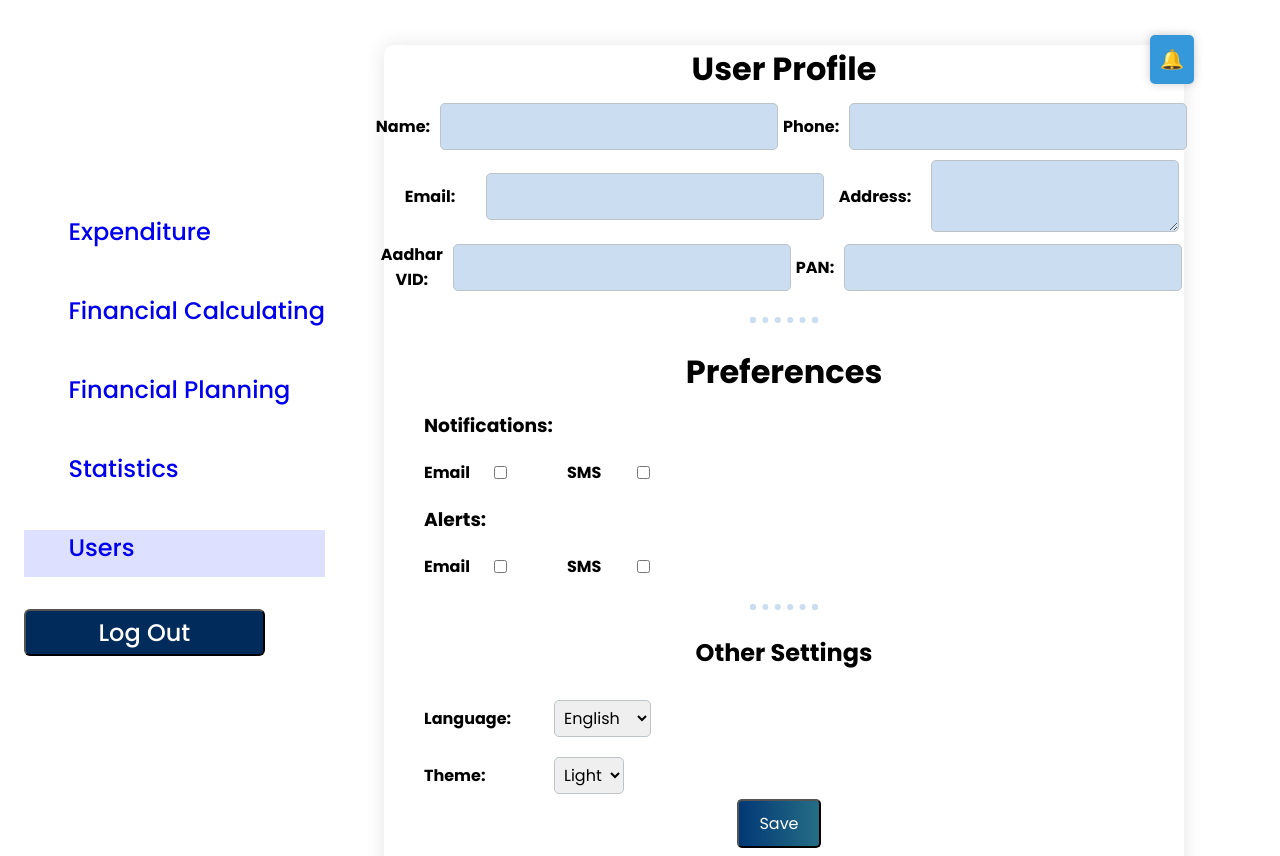
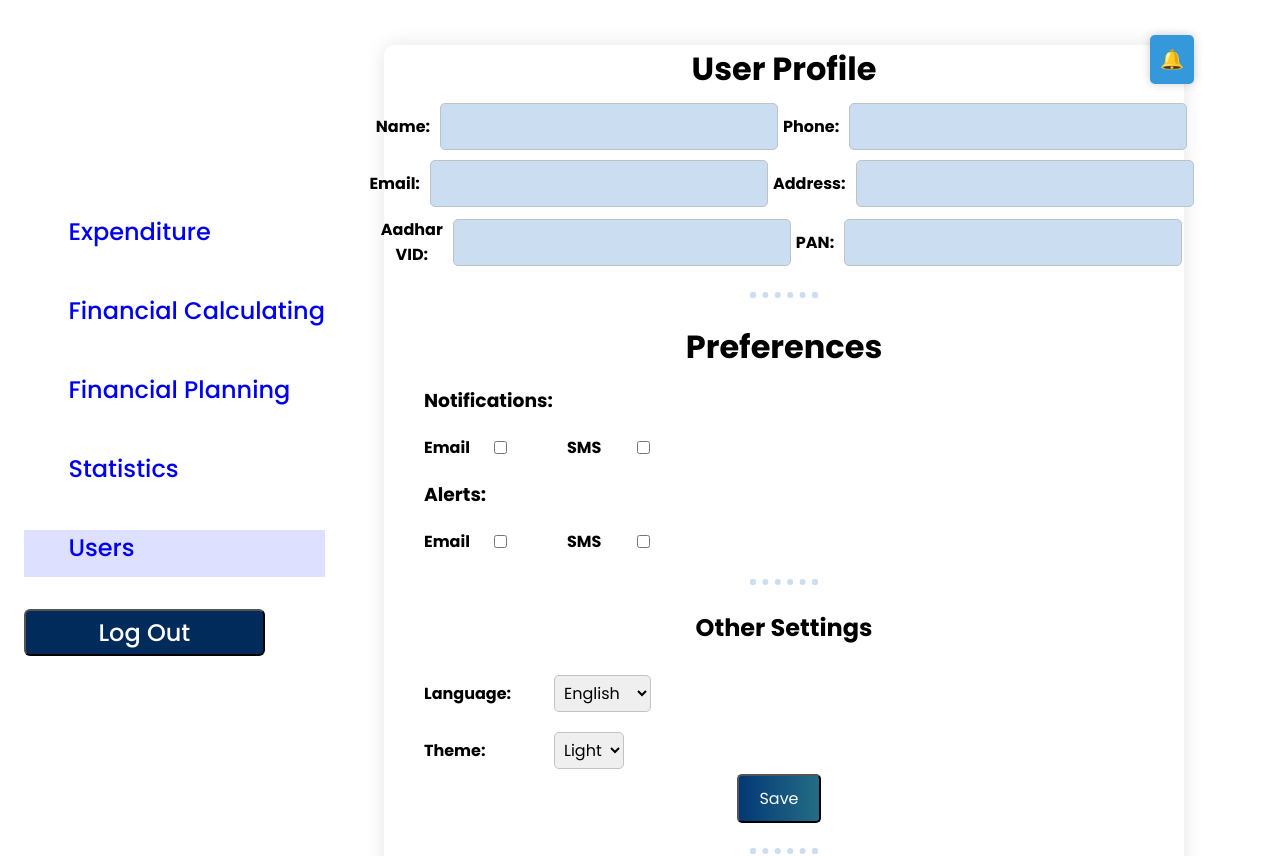
Before and after one commit to murlipatel1/gfg_cloudhackethon, a React (Create React App) app in the folder client_react/: page /users in a window 1280 px wide. Shown: the top 856 px of the page. Built offline with nearby package versions, Linux system fonts and the light colour scheme; some icons are missing.

Commit message:
Update User.jsx

```diff
--- a/client_react/src/components/User Detail/User.jsx
+++ b/client_react/src/components/User Detail/User.jsx
@@ -30,7 +30,8 @@ const User = () => {
             <input type="email" id="email" name="email" />
 
             <label for="address">Address:</label>
-            <textarea id="address" name="address"></textarea>
+            <input type="text" id="address" name="address" />
+            {/* <textarea id="address" name="address"></textarea> */}
           </div>
           <div className="sub-container1">
             <label for="aadhar">Aadhar VID:</label>
```
